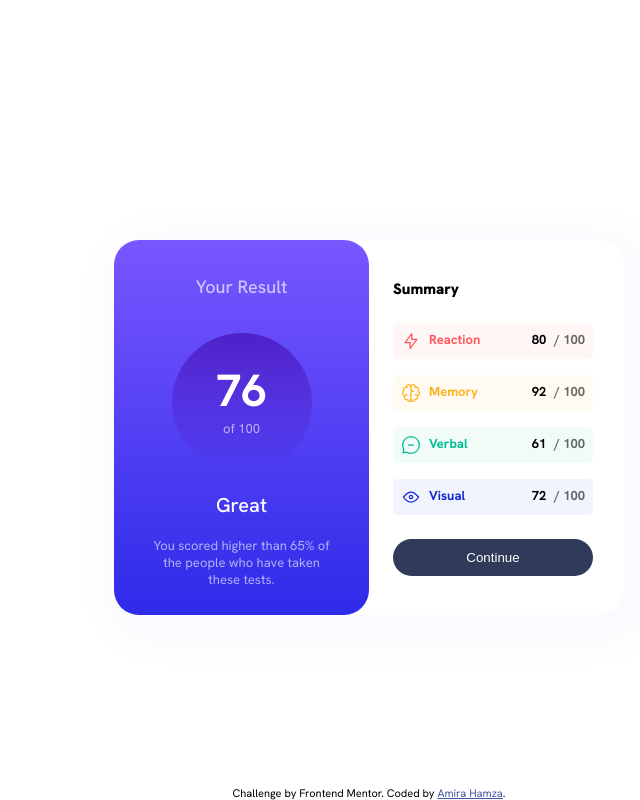
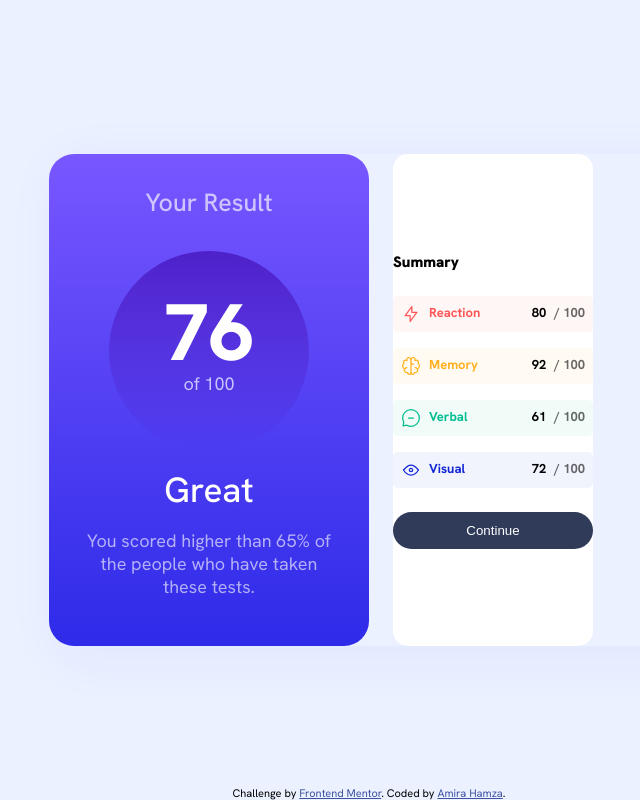
Before and after one commit to AmiraxHamza/Frontend-Mentor---Results-summary-component-solution, a plain HTML site: page index.html in a window 1280 px wide. Shown: the whole page, without its empty margins (271-911 px from the left). Drawn offline with Linux system fonts and the light colour scheme; a web font is replaced by a local one.

Commit message:
work in progress

```diff
--- a/index.html
+++ b/index.html
@@ -12,23 +12,42 @@
 
     <title>Frontend Mentor | Results summary component</title>
     <link rel="stylesheet" href="styles.css" />
-    <link rel="stylesheet" href="https://fonts.google.com/specimen/Hanken+Grotesk">
+    <link
+      rel="stylesheet"
+      href="https://fonts.google.com/specimen/Hanken+Grotesk"
+    />
     <script src="data.json"></script>
   </head>
   <body>
     <main class="container">
       <section class="container__left">
         <div class="your-result">Your Result</div>
-        <div class="left__circle"><div class="large__incircle">76</div> <p>of 100</p></div>
+        <div class="left__circle">
+          <div class="circleTop">76</div>
+          <p class="circleBottom">of 100</p>
+        </div>
         <div class="great">Great</div>
-        <p><span class="pline1">You scored higher than 65% of <br> the</span> <span class="pline2">people who have taken <br>these tests.</span></p>
+        <p>
+          <span class="pline1"
+            >You scored higher than 65% of <br />
+            the</span
+          >
+          <span class="pline2">people who have taken <br />these tests.</span>
+        </p>
       </section>
 
       <section class="container__right">
         <div class="summary">Summary</div>
 
         <div class="right__reaction right__boxes">
-          <div class="reaction"><img src="assets/images/icon-reaction.svg" alt="reaction icon" class="icon"> Reaction</div>
+          <div class="reaction">
+            <img
+              src="assets/images/icon-reaction.svg"
+              alt="reaction icon"
+              class="icon"
+            />
+            Reaction
+          </div>
           <div class="overall-score">
             <span class="score">80</span>
             <span class="score__over">/ 100</span>
@@ -36,7 +55,13 @@
         </div>
 
         <div class="right__memory right__boxes">
-          <div class="memory"><img src="assets/images/icon-memory.svg" alt="memory icon"class="icon">Memory</div>
+          <div class="memory">
+            <img
+              src="assets/images/icon-memory.svg"
+              alt="memory icon"
+              class="icon"
+            />Memory
+          </div>
           <div class="overall-score">
             <span class="score">92</span>
             <span class="score__over">/ 100</span>
@@ -44,7 +69,13 @@
         </div>
 
         <div class="right__verbal right__boxes">
-          <div class="verbal"><img src="assets/images/icon-verbal.svg" alt="verbal icon"class="icon">Verbal</div>
+          <div class="verbal">
+            <img
+              src="assets/images/icon-verbal.svg"
+              alt="verbal icon"
+              class="icon"
+            />Verbal
+          </div>
           <div class="overall-score">
             <span class="score">61</span>
             <span class="score__over">/ 100</span>
@@ -52,7 +83,13 @@
         </div>
 
         <div class="right__visual right__boxes">
-          <div class="visual"><img src="assets/images/icon-visual.svg" alt="visual icon"class="icon">Visual</div>
+          <div class="visual">
+            <img
+              src="assets/images/icon-visual.svg"
+              alt="visual icon"
+              class="icon"
+            />Visual
+          </div>
           <div class="overall-score">
             <span class="score">72</span>
             <span class="score__over">/ 100</span>
@@ -65,7 +102,7 @@
 
     <footer class="attribution">
       Challenge by
-      <a href="https://www.frontendmentor.io?ref=challenge" target="_blank"></a>
+      <a href="https://www.frontendmentor.io?ref=challenge" target="_blank">
         Frontend Mentor</a
       >. Coded by <a href="#">Amira Hamza</a>.
     </footer>
--- a/styles.css
+++ b/styles.css
@@ -1,7 +1,7 @@
 @import url(https://fonts.google.com/specimen/Hanken+Grotesk);
 
 @font-face {
-    font-family: 'Hanken Grotesk';
+  font-family: "Hanken Grotesk";
   src: url(/assets/fonts/HankenGrotesk-VariableFont_wght.ttf);
 }
 
@@ -12,75 +12,87 @@
 }
 
 body {
-    font-family: 'Hanken Grotesk', sans-serif;
-    min-height: 50vh;
+  font-family: "Hanken Grotesk", sans-serif;
+  background-color: hsl(221, 100%, 96%);
+  min-height: 100vh;
+  display: flex;
+  justify-content: center;
+  align-items: center;
 }
 
 .container {
   display: flex;
-    width: 510px;
-    height: 375px;
-    box-shadow: 10px 10px 50px 10px hsla(241, 81%, 54%, 0.040);
+  min-width: 50%;
+  min-height: 45vh;
+  box-shadow: 10px 10px 50px 10px hsla(241, 81%, 54%, 0.04);
   border-radius: 25px;
-    margin: 15rem auto;
 }
 
 /* LEFT CONTAINER */
 .container__left {
-    font-family: 'Hanken Grotesk', sans-serif;
+  font-family: "Hanken Grotesk", sans-serif;
   background-image: linear-gradient(hsl(252, 100%, 67%), hsl(241, 81%, 54%));
   width: 50%;
   border-radius: 25px;
   display: flex;
   flex-direction: column;
-    justify-content: space-evenly;
   align-items: center;
+  padding: 2rem;
+  gap: 1rem;
 }
 
 .your-result {
   color: hsla(0, 0%, 100%, 0.664);
-    font-family: 'Hanken Grotesk', sans-serif;
-    padding: 1rem;
-    font-size: 18px;
+  font-family: "Hanken Grotesk", sans-serif;
+  font-size: 25px;
   font-weight: 500;
+  padding-bottom: 1rem;
 }
 
 .left__circle {
   color: hsl(0, 0%, 100%);
-    background-image: linear-gradient(hsla(256, 72%, 46%, 1), hsla(241, 72%, 46%, 0));
+  background-image: linear-gradient(
+    hsla(256, 72%, 46%, 1),
+    hsla(241, 72%, 46%, 0)
+  );
   display: flex;
   flex-direction: column;
   justify-content: center;
   align-items: center;
-    width: 140px;
-    height: 140px;
+  width: 200px;
+  height: 200px;
   border-radius: 50%;
 }
 
-.large__incircle {
-    font-size: 45px;
-    font-weight: bolder;
+.circleTop {
+  font-size: 80px;
+  font-weight: 800;
+  line-height: 1;
+}
+
+.circleBottom {
+  color: hsl(241, 100%, 89%);
 }
 
 .great {
   text-align: center;
   color: hsl(0, 0%, 100%);
-    font-family: 'Hanken Grotesk', sans-serif;
-    font-size: 20px;
+  font-family: "Hanken Grotesk", sans-serif;
+  font-size: 35px;
   font-weight: 500;
 }
 
 p {
   color: hsla(0, 0%, 100%, 0.616);
   text-align: center;
-    font-family: 'Hanken Grotesk', sans-serif;
-    font-size: 13px;
-    margin-bottom: 0.5rem;
+  font-family: "Hanken Grotesk", sans-serif;
+  font-size: 18px;
+  padding-bottom: 1rem;
 }
 
 /* RIGHT CONTAINER */
 .container__right {
-    font-family: 'Hanken Grotesk', sans-serif;
+  /* font-family: "Hanken Grotesk", sans-serif; */
   background-color: #fff;
   border-radius: 15px;
   display: flex;
@@ -95,7 +107,6 @@ p {
   font-size: 15px;
   font-weight: bolder;
   padding: 1rem 0;
-
 }
 
 .right__boxes {
@@ -151,7 +162,6 @@ p {
 .score {
   color: hsl(0, 0%, 0%);
   margin-right: 0.5rem;
-
 }
 
 .score__over {
@@ -177,7 +187,6 @@ button:focus {
   background-image: linear-gradient(hsl(252, 100%, 67%), hsl(241, 81%, 54%));
 }
 
-
 /* FOOT */
 .attribution {
   font-size: 11px;
@@ -202,7 +211,6 @@ button:focus {
     display: grid;
     margin: 0;
     padding: 0;
-
   }
 
   .container__left {
@@ -274,5 +282,4 @@ button:focus {
     font-size: 18px;
     border: none;
   }
-
 }
```
Lines whose indentation alone changed are shown as unchanged.
